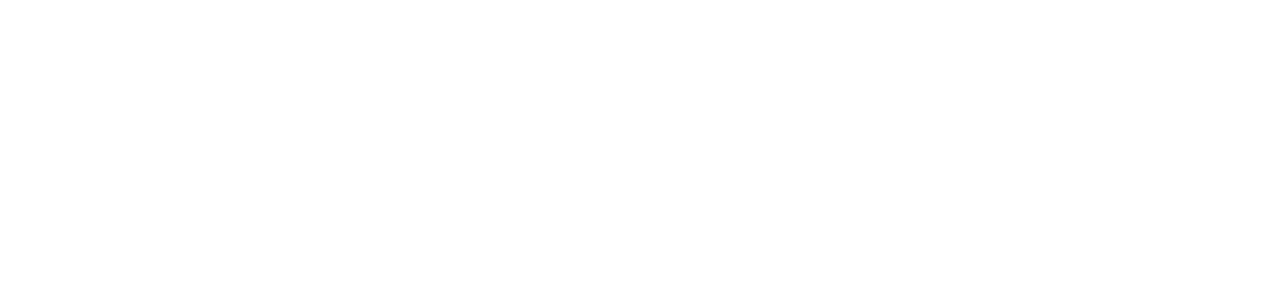
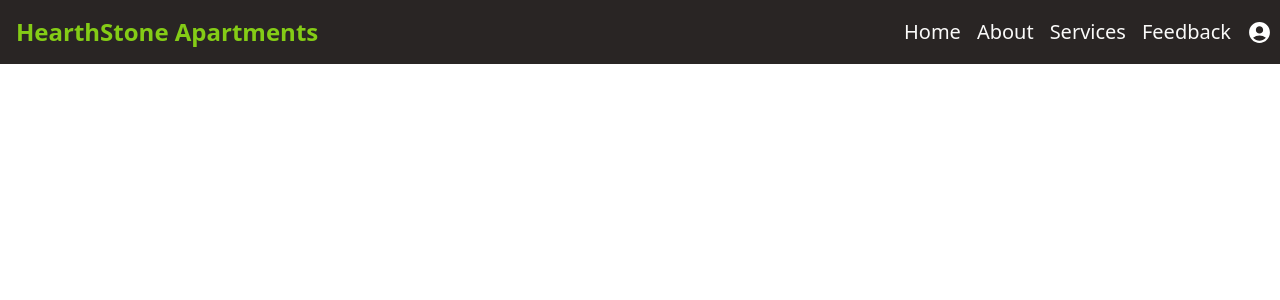
Before and after one commit to Solomon-Gachure/Hearthstone, a React (Create React App) app: page / in a window 1280 px wide. Shown: the top 300 px of the page. Built offline with nearby package versions, Linux system fonts and the light colour scheme.

Commit message:
Created the navbar section with the functional harmburger menu and the different links to pages

```diff
--- a/public/index.html
+++ b/public/index.html
@@ -24,7 +24,7 @@
       work correctly both with client-side routing and a non-root public URL.
       Learn how to configure a non-root public URL by running `npm run build`.
     -->
-    <title>React App</title>
+    <title>Hearthstone Apts</title>
   </head>
   <body>
     <noscript>You need to enable JavaScript to run this app.</noscript>
--- a/src/App.js
+++ b/src/App.js
@@ -1,8 +1,9 @@
+import Navbar from "./components/navbar";
 
 function App() {
   return (
     <div >
-
+      <Navbar/>
     </div>
   );
 }
--- /dev/null
+++ b/src/components/navbar.js
@@ -0,0 +1,56 @@
+import React, { useState } from 'react'
+import {MdAccountCircle, MdClose, MdMenu} from 'react-icons/md'
+const Navbar = () => {
+    const [menu, setMenu]=useState(false)
+    const handleClick=()=>{
+        setMenu(true)
+    }
+    const handleClose=()=>{
+        setMenu(false)
+    }
+  return (
+    <div className='flex justify-between items-center p-2 bg-stone-800 '>
+        {/**Navbar with account option and a harmburger */}
+        <div className='p-2'>
+            {/**title */}
+            <h1 className='text-lime-500 font-bold text-2xl'>HearthStone Apartments</h1>
+        </div>
+
+        {/**different pages links */}
+        <div className='hidden md:flex items-center gap-4' >
+            <ul className='flex gap-4 text-stone-50 text-xl'>
+                <li className='cursor-pointer'>Home</li>
+                <li className='cursor-pointer'>About</li>
+                <li className='cursor-pointer'>Services</li>
+                <li className='cursor-pointer'>Feedback</li>
+
+            </ul>
+            {/**account icon */}
+        <div>
+            <MdAccountCircle size={25} className='text-white font-bold cursor-pointer' />
+        </div>
+        </div>
+
+        {/**harmburger menu */}
+        <div className='md:hidden'>
+<MdMenu onClick={handleClick} size={25} className='text-white font-bold cursor-pointer' />
+        </div>
+        {/**Menu on harmbuger */}
+        {
+            menu &&
+            <div className=' top-0 left-0 fixed w-[200px] p-2 bg-stone-800 font-bold h-full  ease-in-out duration-300 '>
+                <MdClose onClick={handleClose} size={25} className='text-white font-bold m-4 cursor-pointer' />
+                <ul className='flex flex-col gap-4 top-4  text-lime-500 text-2xl'>
+                <li className='cursor-pointer'>Home</li>
+                <li className='cursor-pointer'>About</li>
+                <li className='cursor-pointer'>Services</li>
+                <li className='cursor-pointer'>Feedback</li>
+
+            </ul>
+            </div>
+        }
+    </div>
+  )
+}
+
+export default Navbar
```
